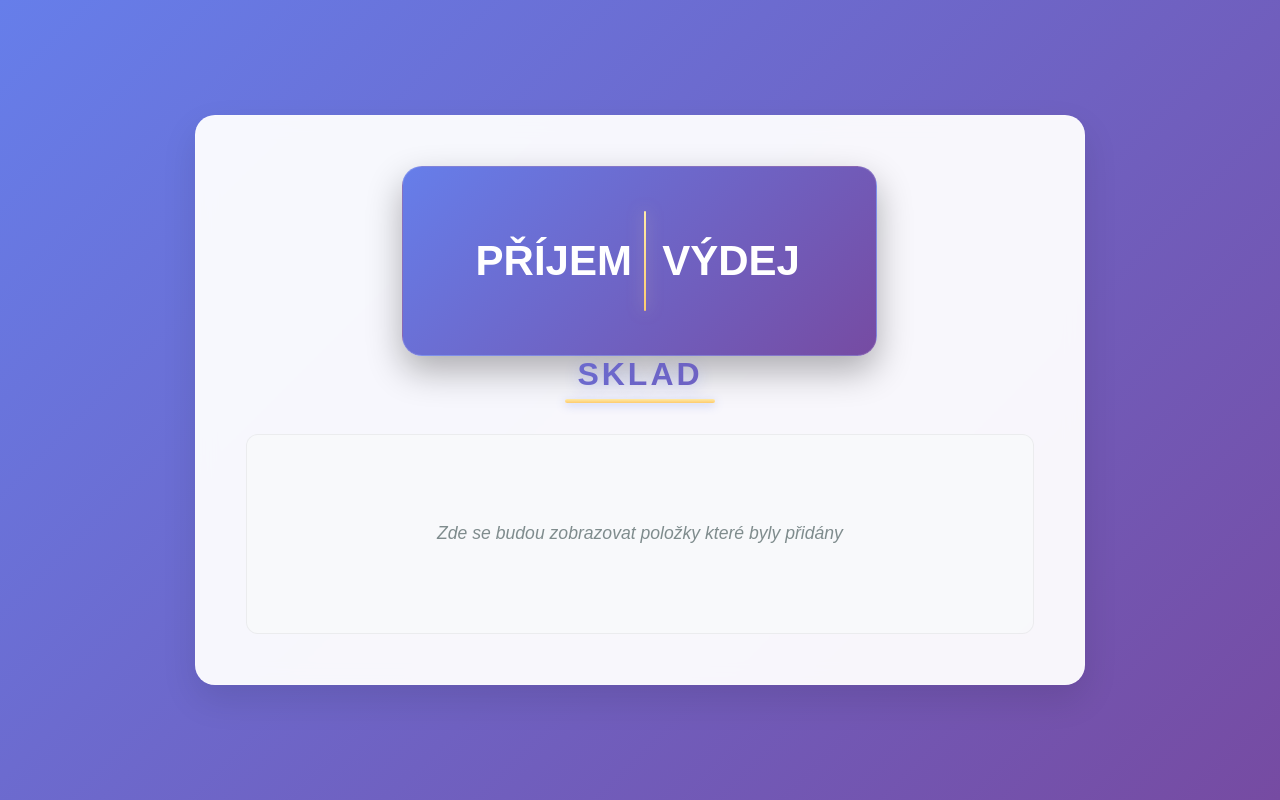
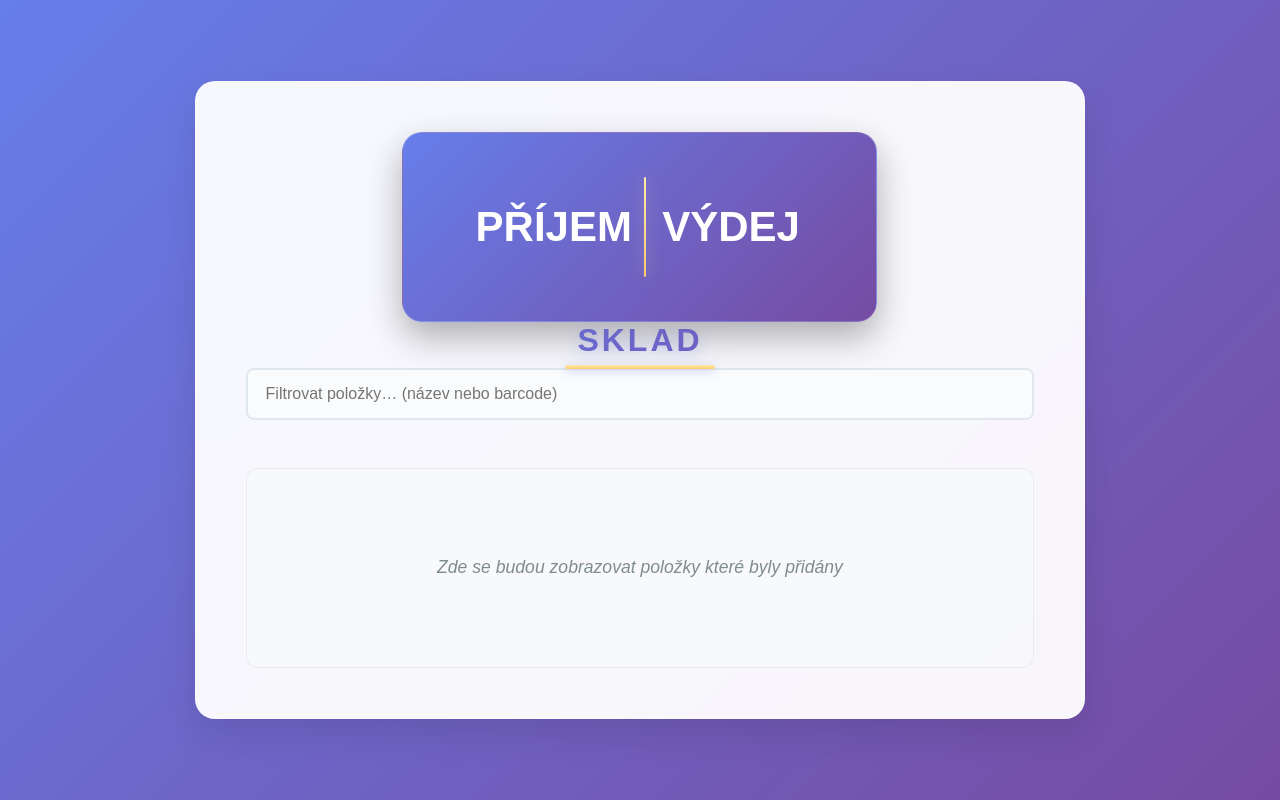
Before and after one commit to Markusdeatrius/Projekt_Sauer, a website: page Frontend/public/prijem_vydej.html in a window 1280 px wide. Drawn offline with Linux system fonts and the light colour scheme; no server answers.

Commit message:
warehouse_search_input

```diff
--- a/Frontend/public/prijem_vydej.html
+++ b/Frontend/public/prijem_vydej.html
@@ -16,6 +16,12 @@
             </div>
 
             <h1 style="font-size: 2rem;">SKLAD</h1>
+
+            <!-- Search input -->
+            <div class="search-container">
+                <input type="text" id="search-input" placeholder="Filtrovat položky… (název nebo barcode)">
+            </div>
+
             <div id="warehouse-items" class="content-area">
                 <div class="placeholder-content">
                     <p>Zde se budou zobrazovat položky které byly přidány</p>
```
